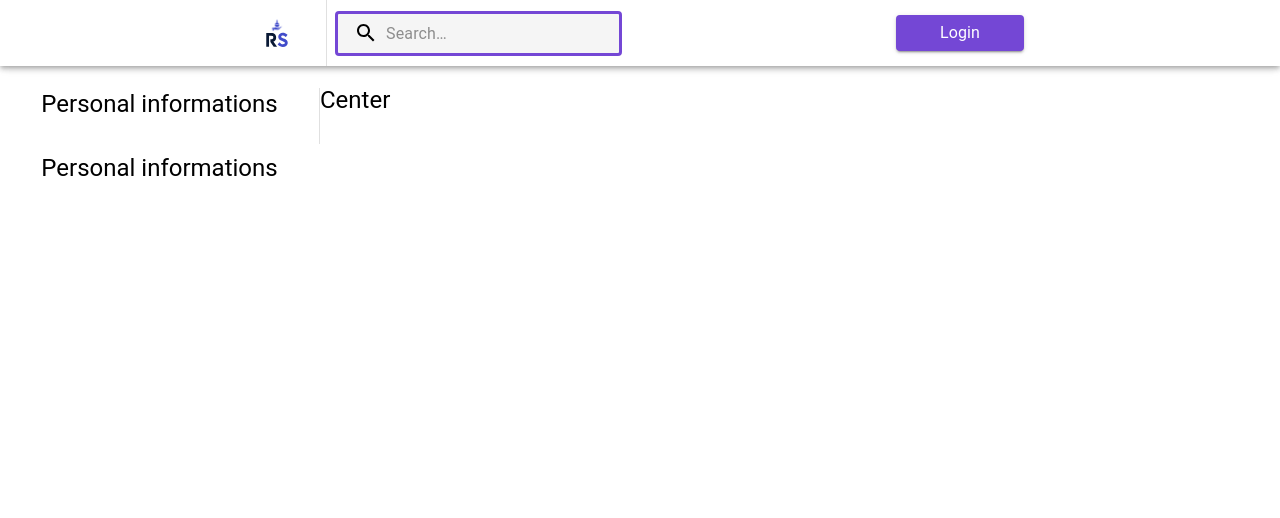
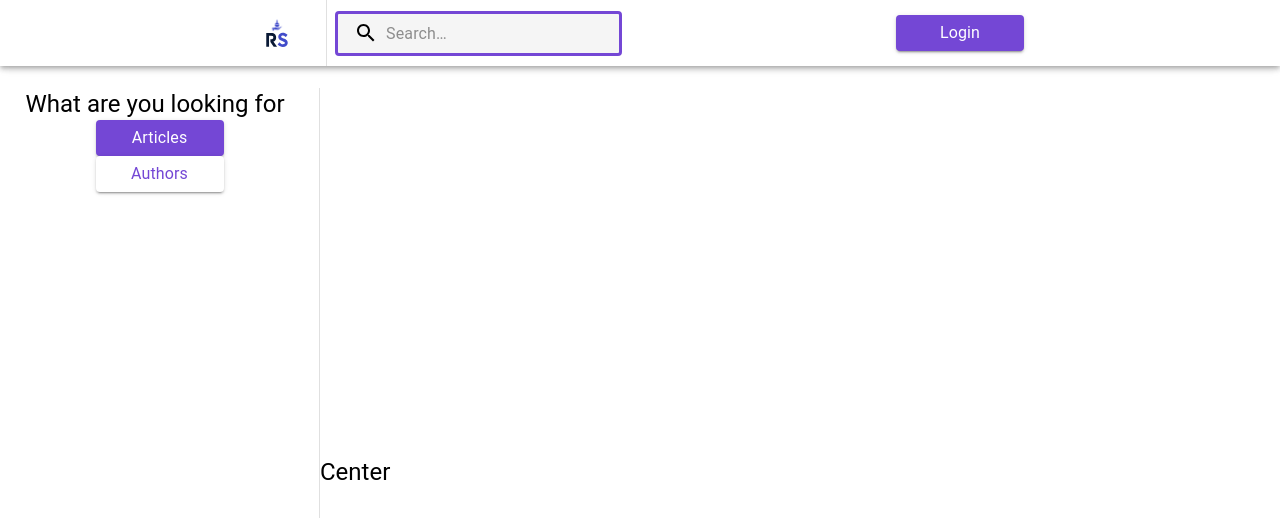
Before and after one commit to researchshare-official/frontend, a Next.js app: page /detailed_search in a window 1280 px wide. Shown: the top 518 px of the page. Built offline with nearby package versions, Linux system fonts and the light colour scheme.

Commit message:
add what are you looking for component

```diff
--- a/components/detailed_search/SideBar.tsx
+++ b/components/detailed_search/SideBar.tsx
@@ -12,6 +12,7 @@ import { NextPage } from 'next';
 import { useContext } from 'react';
 import Button from '@mui/material/Button';
 import { Typography } from '@mui/material';
+import WhatAreYouLookingFor from './WhatAreYouLookingFor';
 
 const Search = styled('div')(({ theme }) => ({
     position: 'relative',
@@ -60,13 +61,10 @@ const StyledInputBase = styled(InputBase)(({ theme }) => ({
 const SideBar: NextPage = (props) => {
 
     return (
-        <Box sx={{ display: 'flex', flexDirection: 'row', width: 1/4,  height: '7vh'}}>
-            <Box sx={{ display: 'flex', flexDirection: 'column', alignItems: 'center', width: 1/1}}>
-                <Typography variant="h5" sx={{marginTop:'2rem'}}> Personal informations </Typography>
-                <Typography variant="h5" sx={{marginTop:'2rem', alignSelf: 'center'}}> Personal informations </Typography>
-            </Box>
+        <Box sx={{ display: 'flex', flexDirection: 'row', width: 1/4}}>
+            <WhatAreYouLookingFor></WhatAreYouLookingFor>
             <Box sx={{ display: 'flex-end', flexDirection: 'row-reverse', marginLeft: 'auto'}}>
-                <Divider variant="middle" orientation='vertical' sx={{marginTop:'2rem', alignSelf: 'right'}}/>
+                <Divider variant="fullWidth" orientation='vertical' sx={{marginTop:'2rem', alignSelf: 'right'}}/>
             </Box>
         </Box>
     )
--- /dev/null
+++ b/components/detailed_search/WhatAreYouLookingFor.tsx
@@ -0,0 +1,34 @@
+import Image from 'next/image'
+import { styled, alpha, useTheme } from '@mui/material/styles';
+import MUIAppBar from '@mui/material/AppBar';
+import Box from '@mui/material/Box';
+import { useRouter } from 'next/router'
+import Toolbar from '@mui/material/Toolbar';
+import IconButton from '@mui/material/IconButton';
+import SearchIcon from '@mui/icons-material/Search';
+import InputBase from '@mui/material/InputBase';
+import Divider from '@mui/material/Divider';
+import { NextPage } from 'next';
+import { useContext } from 'react';
+import Button from '@mui/material/Button';
+import { Typography } from '@mui/material';
+
+const WhatAreYouLookingFor : NextPage = () => {
+    return (
+        <Box sx={{ display: 'flex', flexDirection: 'column', width: 1/1}}>
+            <Typography variant="h5" sx={{marginTop:'2rem', marginLeft:'8%',}}> What are you looking for </Typography>
+            <Button variant="contained"
+            sx={{ width: '8rem', alignSelf: 'center', color: "primary.main", bgcolor: "secondary.main",
+            '&:hover': { color: "primary.main", bgcolor: 'secondary.dark' }}}>
+                <Typography sx={{ textTransform: 'capitalize' }}>Articles</Typography>
+            </Button>
+            <Button variant="contained"
+            sx={{ width: '8rem', alignSelf: 'center', color: "secondary.main", bgcolor: "white",
+            '&:hover': { color: "primary.main", bgcolor: 'secondary.dark', marginTop:'140px' }}}>
+                <Typography sx={{ textTransform: 'capitalize' }}>Authors</Typography>
+            </Button>
+    </Box>
+    )
+};
+
+export default WhatAreYouLookingFor;
--- a/pages/detailed_search.tsx
+++ b/pages/detailed_search.tsx
@@ -16,7 +16,7 @@ const Detailed_search: NextPage = () => {
             <Box sx={{ display: 'flex', height: '7vh', justifyContent: 'center'}}>
                 <AppBar />
             </Box>
-            <Box sx={{ display: 'flex', height: '7vh'}}>
+            <Box sx={{ display: 'flex', height: '100vh'}}>
                 <SideBar />
                 <Typography variant="h5" sx={{marginTop:'2rem', alignSelf: 'center'}}> Center </Typography>
             </Box>
```
